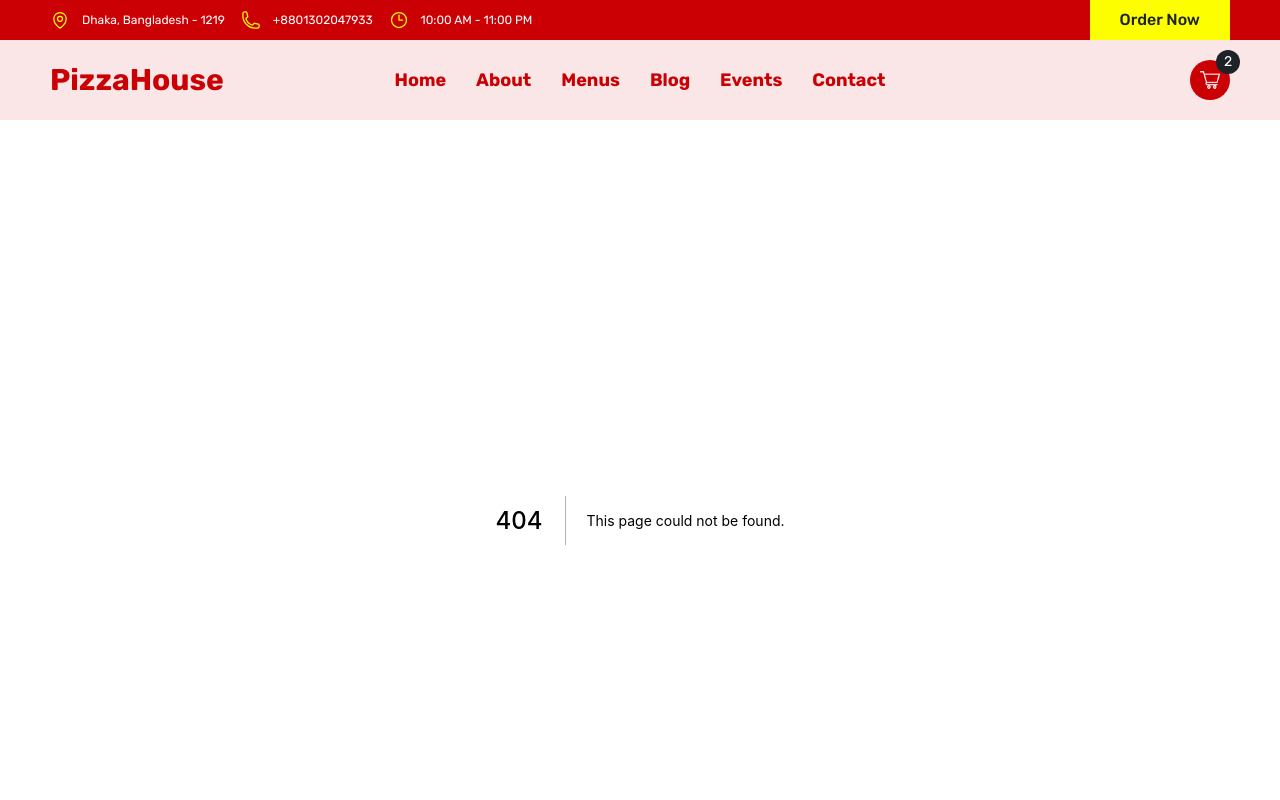
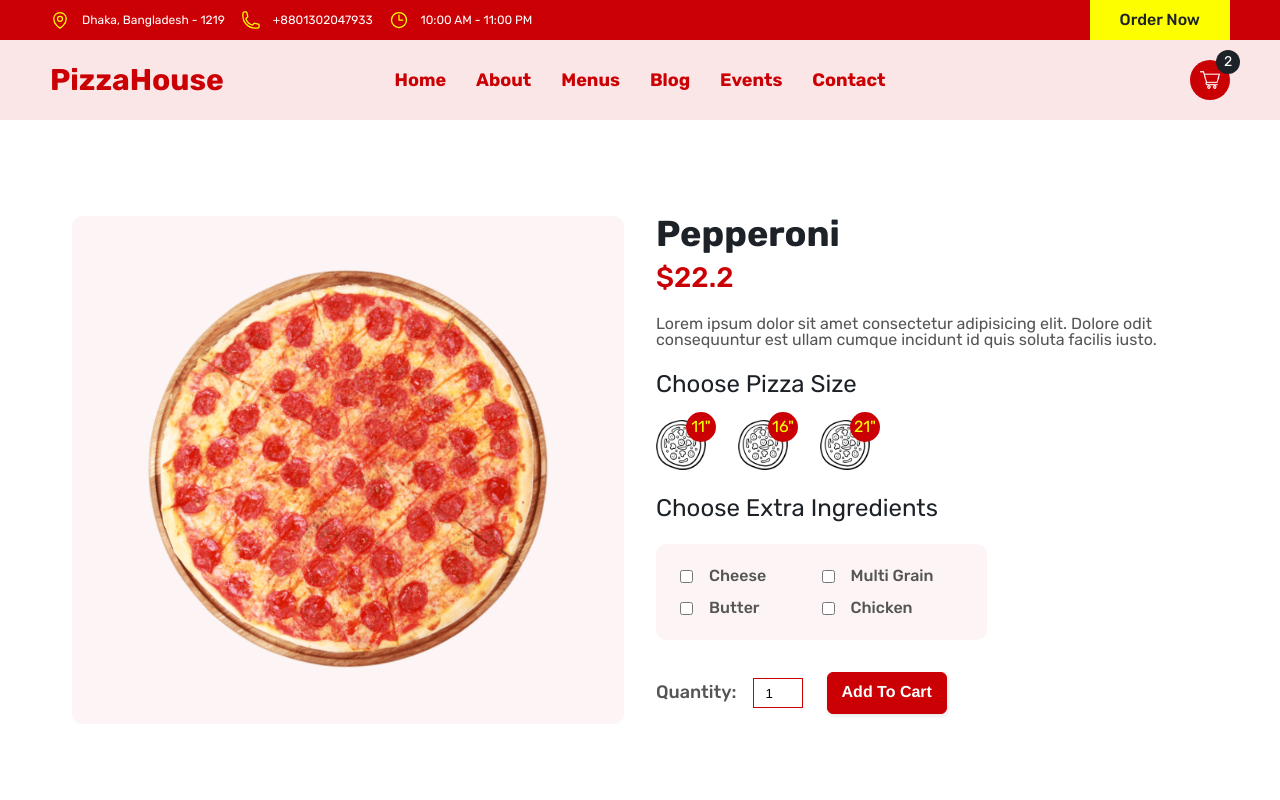
Before and after one commit to tanvirch0750/pizza-house-next, a Next.js app: page /product/1 in a window 1280 px wide. Before the commit this address had no page. Shown: the top 800 px of the page. Built offline with nearby package versions, Linux system fonts and the light colour scheme.

Commit message:
implemented product page design

```diff
--- /dev/null
+++ b/pages/product/[id].js
@@ -0,0 +1,109 @@
+import Image from 'next/image';
+import { useState } from 'react';
+import styles from '../../styles/Product.module.css';
+
+const demoPizza = {
+  id: 1,
+  title: 'Pepperoni',
+  image: '/images/pizza.png',
+  price: [22.2, 25.2, 30.2],
+  desc: ' Lorem ipsum dolor sit amet consectetur adipisicing elit. Dolore odit consequuntur est ullam cumque incidunt id quis soluta facilis iusto.',
+};
+
+const Product = () => {
+  const { id, title, image, price, desc } = demoPizza;
+  const [size, setSize] = useState(0);
+
+  return (
+    <section className={styles.container}>
+      <div className={styles.image}>
+        <div className={styles.imgContainer}>
+          <Image src={image} alt="pizza" width={400} height={400} />
+        </div>
+      </div>
+      <div className={styles.content}>
+        <h2 className={styles.title}>{title}</h2>
+        <span className={styles.price}>${price[size]}</span>
+        <p className={styles.desc}>{desc}</p>
+        <h3>Choose Pizza Size</h3>
+        <div className={styles.pizzaSizes}>
+          <div className={styles.size} onClick={() => setSize(0)}>
+            <Image
+              src="/images/size.png"
+              alt="pizza size"
+              width={50}
+              height={50}
+            />
+            <span className={styles.number}>11&quot;</span>
+          </div>
+          <div className={styles.size} onClick={() => setSize(1)}>
+            <Image
+              src="/images/size.png"
+              alt="pizza size"
+              width={50}
+              height={50}
+            />
+            <span className={styles.number}>16&quot;</span>
+          </div>
+          <div className={styles.size} onClick={() => setSize(2)}>
+            <Image
+              src="/images/size.png"
+              alt="pizza size"
+              width={50}
+              height={50}
+            />
+            <span className={styles.number}>21&quot;</span>
+          </div>
+        </div>
+        <h3>Choose Extra Ingredients</h3>
+        <div className={styles.ingredients}>
+          <div className={styles.option}>
+            <input
+              type="checkbox"
+              id="cheese"
+              name="cheese"
+              className={styles.checkbox}
+            />
+            <label htmlFor="cheese">Cheese</label>
+          </div>
+          <div className={styles.option}>
+            <input
+              type="checkbox"
+              id="multigrain"
+              name="multigrain"
+              className={styles.checkbox}
+            />
+            <label htmlFor="multigrain">Multi Grain</label>
+          </div>
+          <div className={styles.option}>
+            <input
+              type="checkbox"
+              id="butter"
+              name="butter"
+              className={styles.checkbox}
+            />
+            <label htmlFor="butter">Butter</label>
+          </div>
+          <div className={styles.option}>
+            <input
+              type="checkbox"
+              id="chicken"
+              name="chicken"
+              className={styles.checkbox}
+            />
+            <label htmlFor="chicken">Chicken</label>
+          </div>
+        </div>
+        <div className={styles.btnContainer}>
+          <div className={styles.quantity}>
+            <span>Quantity:</span>
+            <input type="number" defaultValue={1} />
+          </div>
+          <button className={styles.button}>Add To Cart</button>
+        </div>
+      </div>
+    </section>
+  );
+};
+
+export default Product;
--- /dev/null
+++ b/styles/Product.module.css
@@ -0,0 +1,152 @@
+.container {
+  min-height: calc(100vh - 10rem);
+  display: flex;
+  max-width: 120rem;
+  margin: 0 auto;
+  padding: 9.6rem 3.2rem;
+  gap: 3.2rem;
+}
+
+.image {
+  flex: 1;
+}
+
+.imgContainer {
+  height: 100%;
+  background-color: var(--color-primary-light-2);
+  padding: 3.2rem;
+  display: flex;
+  align-items: center;
+  justify-content: center;
+  border-radius: 1rem;
+}
+
+.content {
+  flex: 1;
+}
+
+.title {
+  font-size: 3.6rem;
+  color: var(--color-black);
+  margin-bottom: 1.2rem;
+}
+
+.price {
+  font-size: 2.8rem;
+  font-weight: 500;
+  color: var(--color-primary);
+}
+
+.desc {
+  font-size: 1.6rem;
+  color: var(--color-text);
+  margin-top: 2.4rem;
+  margin-bottom: 2.4rem;
+}
+
+.content h3 {
+  font-size: 2.4rem;
+  color: var(--color-black);
+  font-weight: 400;
+  margin-bottom: 2.4rem;
+}
+
+.pizzaSizes {
+  display: flex;
+  gap: 3.2rem;
+  margin-bottom: 2.4rem;
+}
+
+.size {
+  cursor: pointer;
+  position: relative;
+}
+
+.number {
+  position: absolute;
+  display: inline-block;
+  width: 3rem;
+  height: 3rem;
+  border-radius: 100px;
+  background-color: var(--color-primary);
+  font-size: 1.6rem;
+  display: flex;
+  align-items: center;
+  justify-content: center;
+  color: var(--color-secondary);
+  top: -8px;
+  left: 30px;
+}
+
+.ingredients {
+  width: 60%;
+  background-color: var(--color-primary-light-2);
+  padding: 2.4rem;
+  display: grid;
+  grid-template-columns: 1fr 1fr;
+  grid-row-gap: 1.6rem;
+  border-radius: 10px;
+}
+
+.option {
+  display: flex;
+  align-items: center;
+  gap: 1.6rem;
+  font-size: 1.6rem;
+  font-weight: 500;
+}
+
+.btnContainer {
+  margin-top: 3.2rem;
+  display: flex;
+  align-items: center;
+  gap: 2.4rem;
+}
+
+.quantity span {
+  font-size: 1.8rem;
+  font-weight: 500;
+  margin-right: 1.6rem;
+}
+
+.quantity input {
+  width: 5rem;
+  height: 3rem;
+  padding: 0 1.2rem;
+  border: 1px solid var(--color-primary);
+}
+
+.btnContainer button {
+  background: var(--color-primary);
+  border: 1px solid var(--color-primary);
+  border-radius: 6px;
+  box-shadow: rgba(0, 0, 0, 0.1) 1px 2px 4px;
+  box-sizing: border-box;
+  color: #ffffff;
+  cursor: pointer;
+  display: inline-block;
+  font-size: 16px;
+  font-weight: 700;
+  line-height: 1.6rem;
+  min-height: 4rem;
+  outline: 0;
+  padding: 1.2rem 1.4rem;
+  text-align: center;
+  text-rendering: geometricprecision;
+  text-transform: none;
+  user-select: none;
+  -webkit-user-select: none;
+  touch-action: manipulation;
+  vertical-align: middle;
+}
+
+.btnContainer button:hover,
+.btnContainer:active {
+  background-color: initial;
+  background-position: 0 0;
+  color: var(--color-primary);
+}
+
+.btnContainer button:active {
+  opacity: 0.5;
+}
--- a/styles/globals.css
+++ b/styles/globals.css
@@ -6,7 +6,7 @@
   --color-primary-light-2: #fae6e665;
   --color-black: #1d2228;
   --color-secondary: #fdff01;
-  --color-text: #333;
+  --color-text: #555;
 }
 
 * {
```
